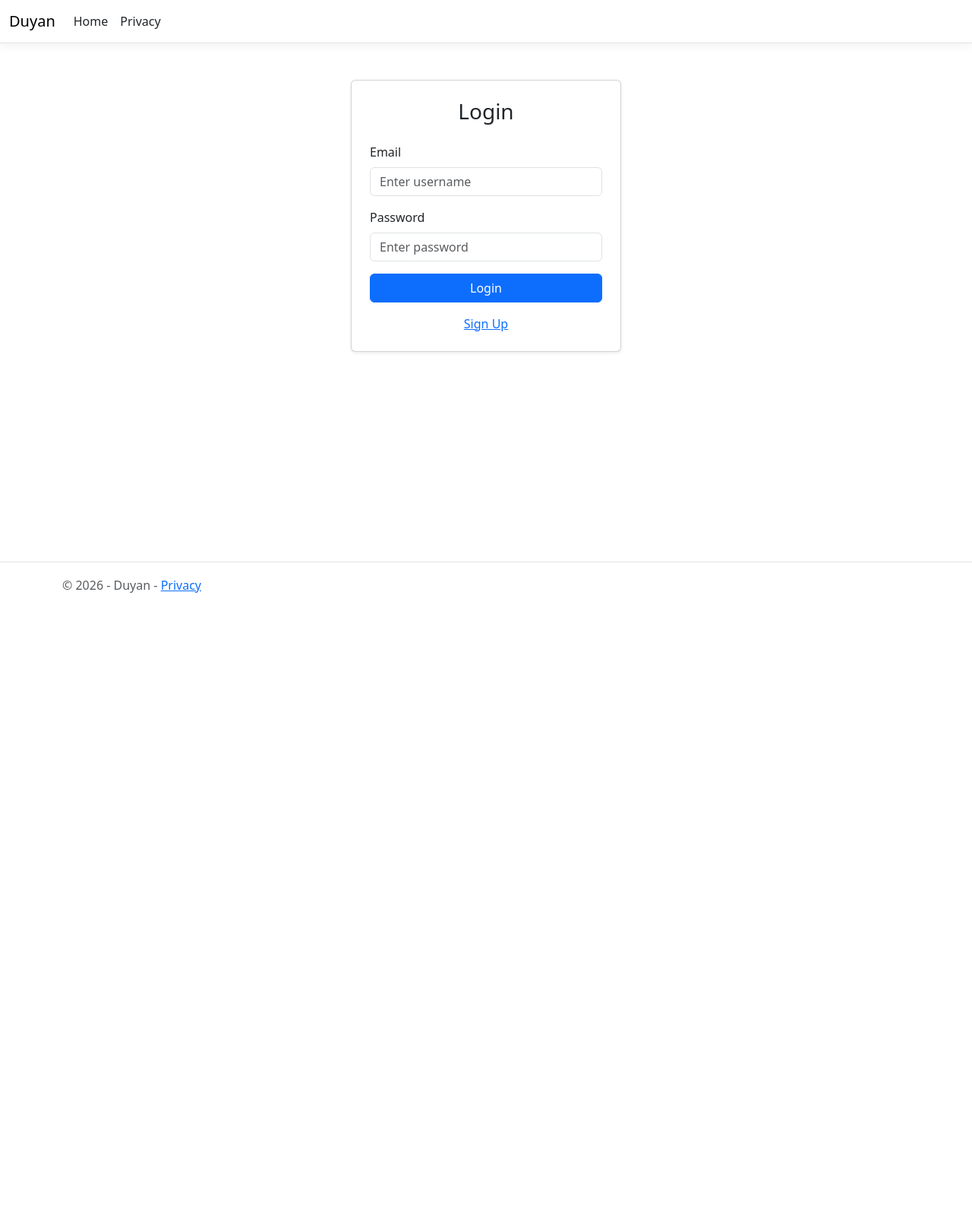
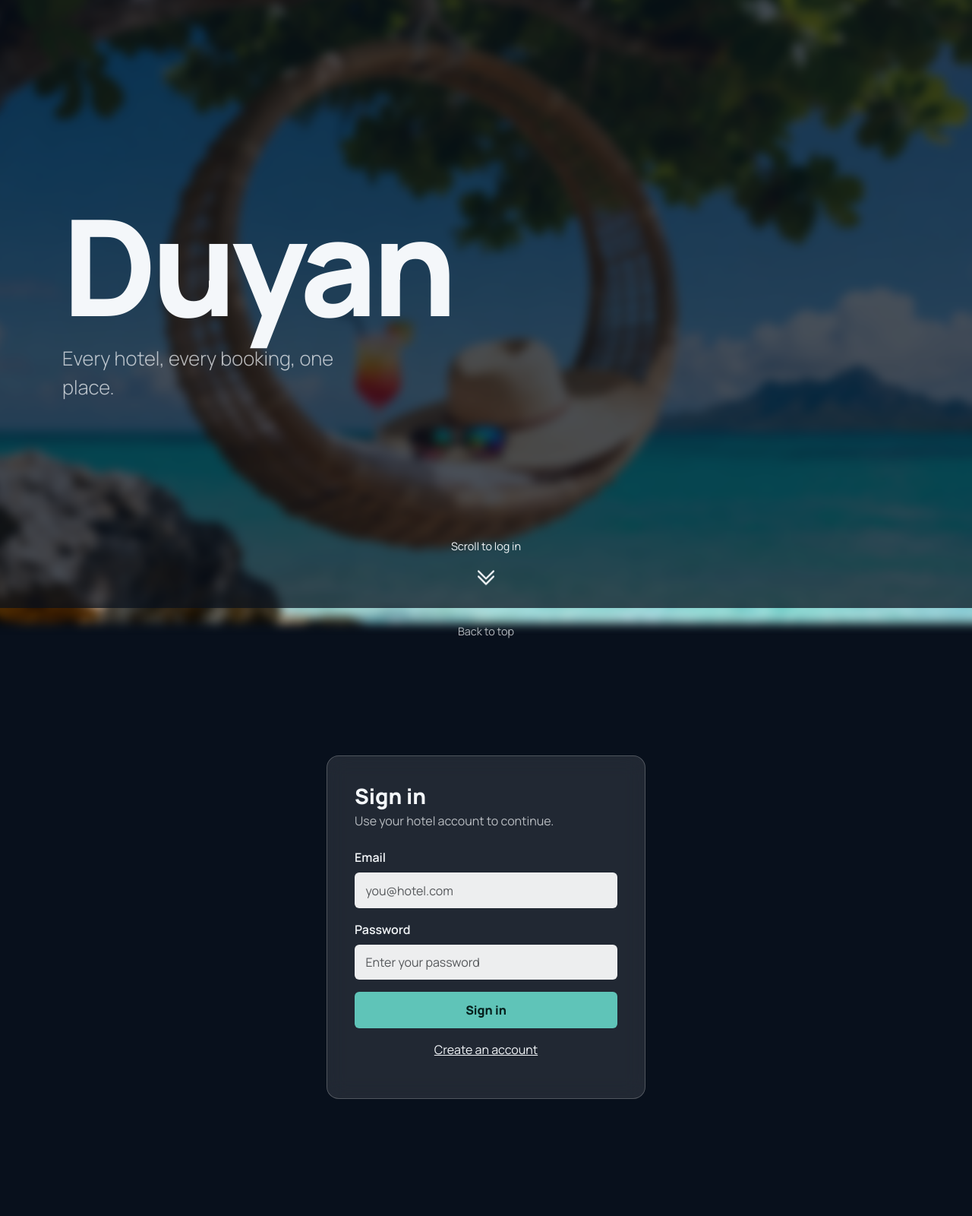
Before and after one commit to DomsTrrs/Duyan, an ASP.NET Core app: page / in a window 1280 px wide. Shown: the whole page at 76% size. Before the commit the page ends 780 px from the top, so only its background shows below. Run offline with ASP.NET Core 8, Linux system fonts and the light colour scheme; style sheets or scripts are compiled from the project's sources.

Commit message:
doms latest prog

```diff
--- a/Duyan/Controllers/AccountController.cs
+++ b/Duyan/Controllers/AccountController.cs
@@ -1,4 +1,4 @@
-using Duyan.Models;
+using Duyan.Models.ViewModels;
 using Duyan.Services;
 using Microsoft.AspNetCore.Mvc;
 
@@ -16,13 +16,14 @@ namespace Duyan.Controllers
         // GET: Account/Login
         public IActionResult Login()
         {
-            return View(new LoginViewModel());
+            return View(new AuthPageViewModel());
         }
 
         // GET: Account/Sign_Up
+        [HttpGet]
         public IActionResult Sign_Up()
         {
-            return View(new SignUpViewModel());
+            return View("Login", new AuthPageViewModel { ShowSignUp = true });
         }
 
         // POST: Account/Sign_Up
@@ -54,6 +55,31 @@ namespace Duyan.Controllers
             return RedirectToAction(nameof(Login));
         }
 
+        // POST: Account/Login
+        [HttpPost]
+        [ValidateAntiForgeryToken]
+        public async Task<IActionResult> Login(LoginViewModel model)
+        {
+            if (!ModelState.IsValid)
+            {
+                return View(model);
+            }
+
+            bool isLoggedIn = await _userService.LoginAsync(model);
+
+            if (!isLoggedIn)
+            {
+                ModelState.AddModelError(
+                    string.Empty,
+                    "Invalid email or password."
+                );
+
+                return View(model);
+            }
+
+            return RedirectToAction("Index", "Home");
+        }
+
         // GET: Account/Details/5
         public ActionResult Details(int id)
         {
--- a/Duyan/Controllers/HomeController.cs
+++ b/Duyan/Controllers/HomeController.cs
@@ -1,6 +1,7 @@
 using System.Diagnostics;
 using Duyan.Models;
 using Microsoft.AspNetCore.Mvc;
+using Duyan.Models.ViewModels;
 
 namespace Duyan.Controllers
 {
--- a/Duyan/Controllers/UserController.cs
+++ b/Duyan/Controllers/UserController.cs
@@ -3,8 +3,6 @@ using Microsoft.AspNetCore.Http;
 using Microsoft.AspNetCore.Mvc;
 using Microsoft.EntityFrameworkCore;
 using Duyan.Models;
-
-
 
 namespace Duyan.Controllers
 {
--- a/Duyan/Models/ErrorViewModel.cs
+++ b/Duyan/Models/ViewModels/ErrorViewModel.cs
@@ -1,4 +1,4 @@
-namespace Duyan.Models
+namespace Duyan.Models.ViewModels
 {
     public class ErrorViewModel
     {
--- a/Duyan/Models/LoginViewModel.cs
+++ b/Duyan/Models/ViewModels/LoginViewModel.cs
@@ -1,6 +1,6 @@
 using System.ComponentModel.DataAnnotations;
 
-namespace Duyan.Models
+namespace Duyan.Models.ViewModels
 {
     public class LoginViewModel
     {
@@ -19,7 +19,7 @@ namespace Duyan.Models
         public string Message { get; set; } = string.Empty;
 
         // Login button logic
-        public bool Login()
+        public bool Login_A()
         {
             if (string.IsNullOrWhiteSpace(Email) || string.IsNullOrWhiteSpace(Password))
             {
--- a/Duyan/Models/SignUpViewModel.cs
+++ b/Duyan/Models/ViewModels/SignUpViewModel.cs
@@ -1,6 +1,6 @@
 using System.ComponentModel.DataAnnotations;
 
-namespace Duyan.Models
+namespace Duyan.Models.ViewModels
 {
     public class SignUpViewModel
     {
--- a/Duyan/Program.cs
+++ b/Duyan/Program.cs
@@ -1,7 +1,11 @@
 using Duyan.Data;
 using Microsoft.EntityFrameworkCore;
+using Duyan.Services;
+
 
 var builder = WebApplication.CreateBuilder(args);
+
+builder.Services.AddScoped<IUserService, UserService>();
 
 // Add services to the container.
 builder.Services.AddControllersWithViews();
--- a/Duyan/Services/IUserService.cs
+++ b/Duyan/Services/IUserService.cs
@@ -1,11 +1,11 @@
-using Duyan.Models;
+using Duyan.Models.ViewModels;
 
 namespace Duyan.Services
 {
     public interface IUserService
     {
         Task<bool> SignUpAsync(SignUpViewModel model);
-
         Task<bool> EmailExistsAsync(string email);
+        Task<bool> LoginAsync(LoginViewModel model);
     }
 }
--- a/Duyan/Views/Account/Login.cshtml
+++ b/Duyan/Views/Account/Login.cshtml
@@ -1,43 +1,136 @@
-@model Duyan.Models.LoginViewModel;
+@using Duyan.Models.ViewModels
+@model AuthPageViewModel
 
 @{
     ViewData["Title"] = "Login";
+    Layout = null; // standalone page: no navbar/container from _Layout
+
+    string loginClass = "";
+    string signupClass = "d-none";
+    string cardClass = "login-card";
+
+    if (Model.ShowSignUp)
+    {
+        loginClass = "d-none";
+        signupClass = "";
+        cardClass = "login-card is-wide";
+    }
 }
 
-<div class="row justify-content-center mt-5">
-    <div class="col-md-4">
-        <div class="card shadow-sm">
-            <div class="card-body p-4">
-                <h3 class="text-center mb-4">Login</h3>
+<!DOCTYPE html>
+<html lang="en">
+<head>
+    <meta charset="utf-8" />
+    <meta name="viewport" content="width=device-width, initial-scale=1" />
+    <title>@ViewData["Title"] - Duyan</title>
 
-                <form asp-controller="Account" asp-action="Login" method="post">
-                    <div asp-validation-summary="ModelOnly" class="text-danger mb-2"></div>
+    <link rel="preconnect" href="https://fonts.googleapis.com" />
+    <link rel="preconnect" href="https://fonts.gstatic.com" crossorigin />
+    <link href="https://fonts.googleapis.com/css2?family=Manrope:wght@300;400;600;800&display=swap" rel="stylesheet" />
 
-                    <div class="mb-3">
-                        <label asp-for="Email" class="form-label"></label>
-                        <input asp-for="Email" class="form-control" placeholder="Enter username" />
-                        <span asp-validation-for="Email" class="text-danger"></span>
-                    </div>
+    <link rel="stylesheet" href="~/lib/bootstrap/dist/css/bootstrap.min.css" />
+    <link rel="stylesheet" href="~/css/login.css" asp-append-version="true" />
+</head>
+<body>
+    <div class="bg" aria-hidden="true"></div>
+    <div class="bg-shade" aria-hidden="true"></div>
 
-                    <div class="mb-3">
-                        <label asp-for="Password" class="form-label"></label>
-                        <input asp-for="Password" class="form-control" placeholder="Enter password" />
-                        <span asp-validation-for="Password" class="text-danger"></span>
-                    </div>
+    <!-- Section 1: hero -->
+    <section id="hero" class="panel">
+        <div class="container">
+            <h1 class="hero-title">Duyan</h1>
+            <p class="hero-sub">Every hotel, every booking, one place.</p>
+        </div>
 
-                    <div class="d-grid">
-                        <button type="submit" class="btn btn-primary">Login</button>
-                    </div>
+        <a href="#login" class="scroll-cue" aria-label="Scroll down to log in">
+            <span>Scroll to log in</span>
+            <svg viewBox="0 0 24 24" fill="none" stroke="currentColor" stroke-width="1.6"
+                 stroke-linecap="round" stroke-linejoin="round" aria-hidden="true">
+                <path d="M5 8l7 7 7-7" />
+                <path d="M5 13l7 7 7-7" />
+            </svg>
+        </a>
+    </section>
 
-                    <div class="text-center mt-3">
-                        <a asp-controller="Account" asp-action="Sign_Up">Sign Up</a>
-                    </div>
-                </form>
+    <!-- Section 2: login / sign up -->
+    <section id="login" class="panel">
+        <a href="#hero" class="back-up">Back to top</a>
+
+        <div id="authCard" class="@cardClass">
+            @if (TempData["Success"] != null)
+            {
+                <div class="alert alert-success">@TempData["Success"]</div>
+            }
+
+            <div id="loginPane" class="@loginClass">
+                <partial name="_LoginForm" model="Model.Login" />
+                <p class="text-center mt-3"><a href="#" data-show="signup">Create an account</a></p>
+            </div>
+
+            <div id="signupPane" class="@signupClass">
+                <partial name="_SignUpForm" model="Model.SignUp" />
+                <p class="text-center mt-3"><a href="#" data-show="login">Back to log in</a></p>
             </div>
         </div>
-    </div>
-</div>
+    </section>
 
-@section Scripts {
+    <script src="~/lib/jquery/dist/jquery.min.js"></script>
+    <script src="~/lib/bootstrap/dist/js/bootstrap.bundle.min.js"></script>
     <partial name="_ValidationScriptsPartial" />
-}
+
+    <script>
+        (function () {
+            var body = document.body;
+            var login = document.getElementById('login');
+            var hero = document.getElementById('hero');
+
+            // Show the login card and dim the photo when the login section is mostly visible
+            new IntersectionObserver(function (entries) {
+                entries.forEach(function (e) {
+                    body.classList.toggle('is-login', e.isIntersecting);
+                });
+            }, { threshold: 0.55 }).observe(login);
+
+            // Switch between the login form and the sign-up form
+            var links = document.querySelectorAll('[data-show]');
+            for (var i = 0; i < links.length; i++) {
+                links[i].addEventListener('click', function (e) {
+                    e.preventDefault();
+                    var showSignup = this.getAttribute('data-show') === 'signup';
+                    document.getElementById('loginPane').classList.toggle('d-none', showSignup);
+                    document.getElementById('signupPane').classList.toggle('d-none', !showSignup);
+                    document.getElementById('authCard').classList.toggle('is-wide', showSignup);
+                });
+            }
+
+            // One nudge of the wheel / arrow key carries you to the next section
+            var busy = false;
+            function go(el) {
+                if (busy) return;
+                busy = true;
+                el.scrollIntoView({ behavior: 'smooth' });
+                setTimeout(function () { busy = false; }, 900);
+            }
+
+            window.addEventListener('wheel', function (e) {
+                if (Math.abs(e.deltaY) < 8) return;
+                var atHero = window.scrollY < window.innerHeight / 2;
+                if (e.deltaY > 0 && atHero) { e.preventDefault(); go(login); }
+                else if (e.deltaY < 0 && !atHero) { e.preventDefault(); go(hero); }
+            }, { passive: false });
+
+            window.addEventListener('keydown', function (e) {
+                var tag = (e.target.tagName || '').toLowerCase();
+                if (tag === 'input' || tag === 'textarea' || tag === 'select') return;
+                if (e.key === 'ArrowDown' || e.key === 'PageDown') { e.preventDefault(); go(login); }
+                if (e.key === 'ArrowUp' || e.key === 'PageUp') { e.preventDefault(); go(hero); }
+            });
+
+            // If the page reopened on the sign-up form (after an error) or with a success message, jump to the login section
+            if (document.querySelector('.alert-success') || !document.getElementById('signupPane').classList.contains('d-none')) {
+                login.scrollIntoView();
+            }
+        })();
+    </script>
+</body>
+</html>
--- a/Duyan/Views/Account/Sign_Up.cshtml
+++ b/Duyan/Views/Account/Sign_Up.cshtml
@@ -1,7 +1,8 @@
-@model Duyan.Models.SignUpViewModel
+@using Duyan.Models.ViewModels
+@model SignUpViewModel
 
 @{
-    ViewData["Title"] = "Sign Up";
+    ViewData["Title"] = "Duyan Sign Up";
 }
 
 <div class="row justify-content-center mt-5">
--- /dev/null
+++ b/Duyan/Views/Account/_LoginForm.cshtml
@@ -0,0 +1,27 @@
+@model Duyan.Models.ViewModels.LoginViewModel
+
+<h1>Sign in</h1>
+<p class="lead-text">Use your hotel account to continue.</p>
+
+<form asp-controller="Account" asp-action="Login" method="post" novalidate>
+    <div asp-validation-summary="ModelOnly" class="text-danger mb-3"></div>
+
+    <div class="mb-3">
+        <label asp-for="Email" class="form-label"></label>
+        <input asp-for="Email" type="email" class="form-control"
+               placeholder="you@hotel.com" autocomplete="username" />
+        <span asp-validation-for="Email" class="text-danger"></span>
+    </div>
+
+    <div class="mb-3">
+        <label asp-for="Password" class="form-label"></label>
+        <input asp-for="Password" type="password" class="form-control"
+               placeholder="Enter your password" autocomplete="current-password" />
+        <span asp-validation-for="Password" class="text-danger"></span>
+    </div>
+
+    <div class="d-grid">
+        <button type="submit" class="btn btn-signin">Sign in</button>
+    </div>
+
+</form>
--- /dev/null
+++ b/Duyan/Views/Account/_SignUpForm.cshtml
@@ -0,0 +1,60 @@
+@using Duyan.Models.ViewModels
+@model SignUpViewModel
+
+<h1>Sign up</h1>
+<p class="lead-text">Fill in your details to get started.</p>
+
+<form asp-controller="Account" asp-action="Sign_Up" method="post" novalidate>
+    <div asp-validation-summary="ModelOnly" class="text-danger mb-3"></div>
+
+    <div class="row g-3">
+
+        <div class="col-md-6">
+            <label asp-for="Full_name" class="form-label"></label>
+            <input asp-for="Full_name" class="form-control" placeholder="Enter full name" autocomplete="name" />
+            <span asp-validation-for="Full_name" class="text-danger"></span>
+        </div>
+
+        <div class="col-md-6">
+            <label asp-for="Email" for="signup_Email" class="form-label"></label>
+            <input asp-for="Email" id="signup_Email" type="email" class="form-control"
+                   placeholder="Enter email" autocomplete="username" />
+            <span asp-validation-for="Email" class="text-danger"></span>
+        </div>
+
+        <div class="col-md-6">
+            <label asp-for="Hotel_id" class="form-label"></label>
+            <input asp-for="Hotel_id" type="number" min="1" class="form-control" placeholder="Enter hotel ID" />
+            <span asp-validation-for="Hotel_id" class="text-danger"></span>
+        </div>
+
+        <div class="col-md-6">
+            <label asp-for="Role" class="form-label"></label>
+            <select asp-for="Role" class="form-select">
+                <option value="">Select role</option>
+                <option value="Staff">Staff</option>
+                <option value="Manager">Manager</option>
+            </select>
+            <span asp-validation-for="Role" class="text-danger"></span>
+        </div>
+
+        <div class="col-md-6">
+            <label asp-for="Password" for="signup_Password" class="form-label"></label>
+            <input asp-for="Password" id="signup_Password" type="password" class="form-control"
+                   placeholder="Enter password" autocomplete="new-password" />
+            <span asp-validation-for="Password" class="text-danger"></span>
+        </div>
+
+        <div class="col-md-6">
+            <label asp-for="ConfirmPassword" class="form-label"></label>
+            <input asp-for="ConfirmPassword" type="password" class="form-control"
+                   placeholder="Re-enter password" autocomplete="new-password" />
+            <span asp-validation-for="ConfirmPassword" class="text-danger"></span>
+        </div>
+
+        <div class="col-12 d-grid">
+            <button type="submit" class="btn btn-signin">Sign up</button>
+        </div>
+
+    </div>
+</form>
--- a/Duyan/Views/Shared/Error.cshtml
+++ b/Duyan/Views/Shared/Error.cshtml
@@ -1,3 +1,4 @@
+@using Duyan.Models.ViewModels
 @model ErrorViewModel
 @{
     ViewData["Title"] = "Error";
--- /dev/null
+++ b/Duyan/wwwroot/css/Login.css
@@ -0,0 +1,221 @@
+:root {
+    --ink: #f4f7fa;
+    --ink-soft: rgba(244, 247, 250, .72);
+    --sea: #5fc4b8;
+    --night: 8, 16, 28;
+}
+
+html {
+    scroll-snap-type: y mandatory;
+    scroll-behavior: smooth;
+}
+
+body {
+    margin: 0;
+    font-family: "Manrope", system-ui, sans-serif;
+    color: var(--ink);
+    background: rgb(var(--night));
+}
+
+/* Shared background image (path is relative to this css file) */
+.bg {
+    position: fixed;
+    inset: 0;
+    z-index: -2;
+    background: url('/images/duyan-bg.jpg') center / cover no-repeat;
+    transition: filter .9s ease, transform .9s ease;
+}
+
+.bg-shade {
+    position: fixed;
+    inset: 0;
+    z-index: -1;
+    background: linear-gradient(to bottom, rgba(var(--night), .35), rgba(var(--night), .6));
+    transition: background .9s ease;
+}
+
+body.is-login .bg {
+    filter: blur(6px);
+    transform: scale(1.05);
+}
+
+body.is-login .bg-shade {
+    background: rgba(var(--night), .72);
+}
+
+.panel {
+    min-height: 100vh;
+    min-height: 100dvh;
+    scroll-snap-align: start;
+    scroll-snap-stop: always;
+    display: flex;
+    align-items: center;
+    padding: 2rem 1.5rem;
+    position: relative;
+}
+
+/* Hero */
+.hero-title {
+    font-weight: 800;
+    font-size: clamp(4rem, 14vw, 11rem);
+    line-height: .9;
+    letter-spacing: -.04em;
+    margin: 0;
+}
+
+.hero-sub {
+    font-weight: 300;
+    font-size: clamp(1.1rem, 2.2vw, 1.6rem);
+    color: var(--ink-soft);
+    max-width: 28ch;
+    margin: 1.5rem 0 0;
+}
+
+.scroll-cue {
+    position: absolute;
+    left: 50%;
+    bottom: 2rem;
+    transform: translateX(-50%);
+    display: flex;
+    flex-direction: column;
+    align-items: center;
+    gap: .25rem;
+    color: var(--ink);
+    text-decoration: none;
+    font-size: .9rem;
+}
+
+    .scroll-cue svg {
+        width: 34px;
+        height: 34px;
+        animation: nudge 1.8s ease-in-out infinite;
+    }
+
+@keyframes nudge {
+    0%, 100% {
+        transform: translateY(0);
+    }
+
+    50% {
+        transform: translateY(8px);
+    }
+}
+
+/* Login */
+.login-card {
+    width: 100%;
+    max-width: 420px;
+    margin-inline: auto;
+    padding: 2.25rem;
+    border-radius: 1rem;
+    background: rgba(255, 255, 255, .1);
+    border: 1px solid rgba(255, 255, 255, .22);
+    backdrop-filter: blur(14px);
+    -webkit-backdrop-filter: blur(14px);
+    opacity: 0;
+    transform: translateY(24px);
+    transition: opacity .7s ease .15s, transform .7s ease .15s;
+}
+
+body.is-login .login-card {
+    opacity: 1;
+    transform: none;
+}
+
+.login-card h1 {
+    font-size: 1.75rem;
+    font-weight: 800;
+    margin-bottom: .25rem;
+}
+
+.login-card .lead-text {
+    color: var(--ink-soft);
+    margin-bottom: 1.5rem;
+}
+
+.login-card .form-label {
+    color: var(--ink);
+    font-weight: 600;
+}
+
+.login-card .form-control {
+    background: rgba(255, 255, 255, .92);
+    border: 0;
+    padding: .7rem .9rem;
+}
+
+    .login-card .form-control:focus {
+        box-shadow: 0 0 0 .25rem rgba(95, 196, 184, .45);
+    }
+
+.btn-signin {
+    background: var(--sea);
+    border: 0;
+    color: #06201d;
+    font-weight: 800;
+    padding: .75rem;
+}
+
+    .btn-signin:hover,
+    .btn-signin:focus-visible {
+        background: #7fd6cb;
+        color: #06201d;
+    }
+
+.login-card a {
+    color: var(--ink);
+}
+
+.back-up {
+    z-index: 2;
+    position: absolute;
+    top: 1.25rem;
+    left: 50%;
+    transform: translateX(-50%);
+    color: var(--ink-soft);
+    text-decoration: none;
+    font-size: .9rem;
+}
+
+.text-danger {
+    color: #ffb4b4 !important;
+}
+
+@media (prefers-reduced-motion: reduce) {
+    html {
+        scroll-behavior: auto;
+    }
+
+    .bg, .bg-shade, .login-card {
+        transition: none;
+    }
+
+    .scroll-cue svg {
+        animation: none;
+    }
+}
+
+/* ---------- Layout fixes for the wide sign-up form ---------- */
+
+/* Reserve room at the top so the card never covers "Back to top" (#login beats .panel) */
+#login {
+    padding-top: 4.5rem;
+    padding-bottom: 2rem;
+}
+
+/* If the card is taller than the screen, it scrolls inside itself instead of growing upward */
+.login-card {
+    max-height: calc(100dvh - 6.5rem);
+    overflow-y: auto;
+}
+
+    /* Sign-up mode: wider card so the fields sit side by side */
+    .login-card.is-wide {
+        max-width: 760px;
+    }
+
+@media (prefers-reduced-motion: no-preference) {
+    .login-card {
+        transition: opacity .7s ease .15s, transform .7s ease .15s, max-width .4s ease;
+    }
+}
```
Also changed, not shown: Duyan/Models/ViewModels/AuthPageViewModel.cs (added, +12 -0 lines), Duyan/Services/UserService.cs (+69 -1 lines), Duyan/Duyan.csproj, Duyan/wwwroot/images/duyan-bg.jpg (added).
